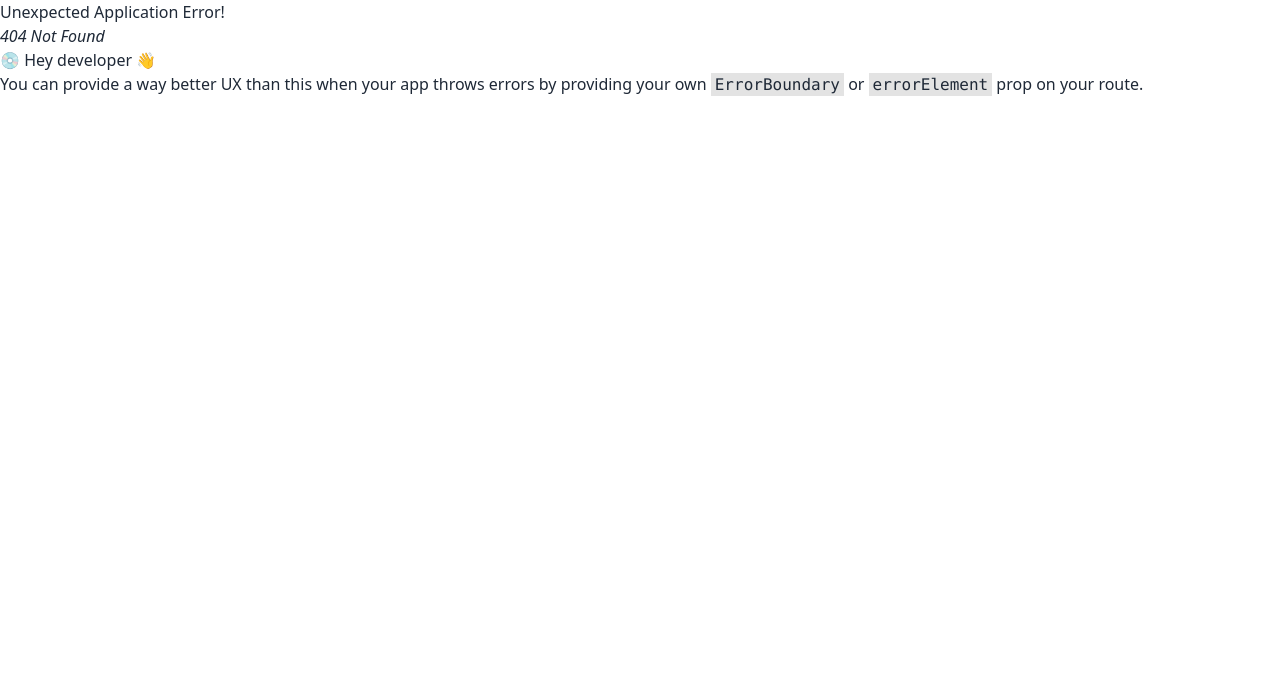
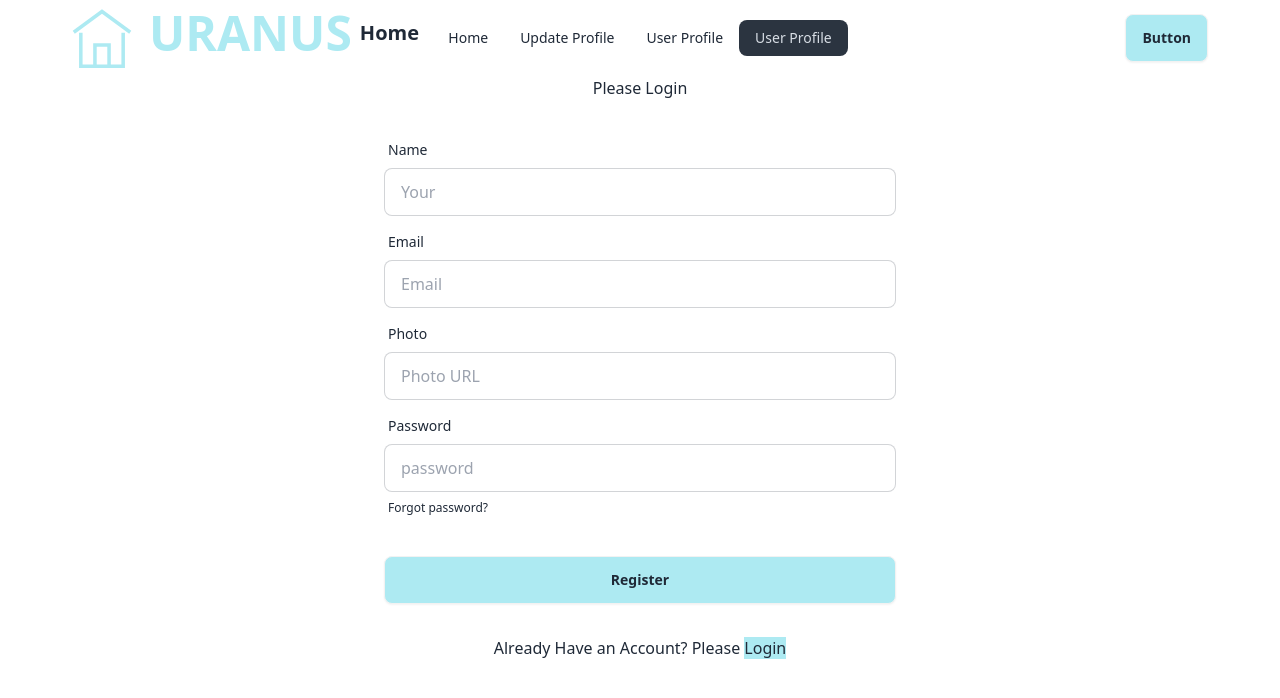
Before and after one commit to Lalonasm/b9a9-real-estate-Lalonasm, a React (Vite) app: page /register in a window 1280 px wide. Before the commit this address had no page. Shown: the top 698 px of the page. Built offline with nearby package versions, Linux system fonts and the light colour scheme; no server answers.

Commit message:
login page added

```diff
--- a/src/Shared/Navbar/Navbar.jsx
+++ b/src/Shared/Navbar/Navbar.jsx
@@ -8,6 +8,7 @@ const Navbar = () => {
             <li className=""><NavLink to="/">Home</NavLink></li>
             <li className=""><NavLink to="/update">Update Profile</NavLink></li>
             <li className=""><NavLink to="/login">User Profile</NavLink></li>
+            <li className=""><NavLink to="/register">User Profile</NavLink></li>
 
         </>
 
--- /dev/null
+++ b/src/firebase/firebase.config.js
@@ -0,0 +1,18 @@
+// Import the functions you need from the SDKs you need
+import { initializeApp } from "firebase/app";
+// TODO: Add SDKs for Firebase products that you want to use
+// https://firebase.google.com/docs/web/setup#available-libraries
+
+// Your web app's Firebase configuration
+const firebaseConfig = {
+    apiKey: "AIzaSyBnKKzAPBotREwmuXtTIZqqf0k-UdOmDD8",
+    authDomain: "b9a9-real-estate-assignment.firebaseapp.com",
+    projectId: "b9a9-real-estate-assignment",
+    storageBucket: "b9a9-real-estate-assignment.appspot.com",
+    messagingSenderId: "319731862974",
+    appId: "1:319731862974:web:f5328d15a3c404dafebdef"
+};
+
+// Initialize Firebase
+const app = initializeApp(firebaseConfig);
+export default app;
--- a/src/main.jsx
+++ b/src/main.jsx
@@ -4,9 +4,12 @@ import ReactDOM from 'react-dom/client'
 import './index.css'
 import { RouterProvider } from 'react-router-dom'
 import router from './routes/Routes.jsx'
+import AuthProvider from './provider/AuthProvider.jsx'
 
 ReactDOM.createRoot(document.getElementById('root')).render(
   <React.StrictMode>
-    <RouterProvider router={router} />
+    <AuthProvider>
+      <RouterProvider router={router} />
+    </AuthProvider>
   </React.StrictMode>,
 )
--- /dev/null
+++ b/src/pages/Login/Login.jsx
@@ -0,0 +1,67 @@
+import { Link, useLocation, useNavigate } from "react-router-dom";
+import Navbar from "../../Shared/Navbar/Navbar";
+import { useContext } from "react";
+import { AuthContext } from "../../provider/AuthProvider";
+
+
+
+
+const Login = () => {
+
+    const { signIn } = useContext(AuthContext);
+    const navigate = useNavigate();
+    const location = useLocation();
+
+
+    const handleLogin = (e) => {
+        e.preventDefault();
+        console.log(e.currentTarget)
+        const form = new FormData(e.currentTarget);
+        console.log(form)
+        const email = form.get('email');
+        const password = form.get('password');
+        console.log(email, password)
+
+
+        signIn(email, password)
+            .then(result => {
+                console.log(result.user)
+                navigate(location?.state ? location.state : '/');
+            })
+            .catch(error => console.error(error))
+
+
+
+
+    }
+    return (
+        <div>
+            <Navbar></Navbar>
+            <div className="text-center">
+                <form onSubmit={handleLogin} className="card-body lg:w-1/2 md:w-3/4 mx-auto">
+                    <div className="form-control">
+                        <label className="label">
+                            <span className="label-text">Email</span>
+                        </label>
+                        <input type="email" placeholder="email" name="email" className="input input-bordered" required />
+                    </div>
+                    <div className="form-control">
+                        <label className="label">
+                            <span className="label-text">Password</span>
+                        </label>
+                        <input type="password" placeholder="password" name="password" className="input input-bordered" required />
+                        {/* <label className="label">
+                            <a href="#" className="label-text-alt link link-hover">Forgot password?</a>
+                        </label> */}
+                    </div>
+                    <div className="form-control mt-6">
+                        <button className="btn  bg-[#ADEAF2]">Login</button>
+                    </div>
+                </form>
+                <p className="mb-10">Do Not Have an Account? Please <Link className="bg-[#ADEAF2]" to={'/register'}>Register</Link> </p>
+            </div>
+        </div>
+    );
+};
+
+export default Login;
--- /dev/null
+++ b/src/pages/Register/Register.jsx
@@ -0,0 +1,74 @@
+import { Link } from "react-router-dom";
+import Navbar from "../../Shared/Navbar/Navbar";
+import { useContext } from "react";
+import { AuthContext } from "../../provider/AuthProvider";
+
+
+
+const Register = () => {
+    const { createUser } = useContext(AuthContext)
+
+
+    const handleRegister = (e) => {
+        e.preventDefault();
+        const form = new FormData(e.currentTarget);
+        const name = form.get('name');
+        const photo = form.get('photo');
+        const email = form.get('email');
+        const password = form.get('password');
+        console.log(name, photo, email, password);
+
+        createUser(email, password)
+            .then(result => {
+                console.log(result.user)
+            })
+            .catch(error => console.error(error))
+
+
+
+    }
+    return (
+
+        <div>
+            <Navbar></Navbar>
+            <div className="text-center">
+                <h2>Please Login</h2>
+                <form onSubmit={handleRegister} className="card-body lg:w-1/2 md:w-3/4 mx-auto">
+                    <div className="form-control">
+                        <label className="label">
+                            <span className="label-text">Name</span>
+                        </label>
+                        <input type="text" placeholder="Your" name="name" className="input input-bordered" required />
+                    </div>
+                    <div className="form-control">
+                        <label className="label">
+                            <span className="label-text">Email</span>
+                        </label>
+                        <input type="email" placeholder="Email" name="email" className="input input-bordered" required />
+                    </div>
+                    <div className="form-control">
+                        <label className="label">
+                            <span className="label-text">Photo</span>
+                        </label>
+                        <input type="text" placeholder="Photo URL" name="photo" className="input input-bordered" required />
+                    </div>
+                    <div className="form-control">
+                        <label className="label">
+                            <span className="label-text">Password</span>
+                        </label>
+                        <input type="password" placeholder="password" name="password" className="input input-bordered" required />
+                        <label className="label">
+                            <a href="#" className="label-text-alt link link-hover">Forgot password?</a>
+                        </label>
+                    </div>
+                    <div className="form-control mt-6">
+                        <button className="btn bg-[#ADEAF2] ">Register</button>
+                    </div>
+                </form>
+                <p className="mb-10">Already Have an Account? Please <Link className="bg-[#ADEAF2]" to={'/login'}>Login</Link></p>
+            </div>
+        </div>
+    );
+};
+
+export default Register;
--- /dev/null
+++ b/src/provider/AuthProvider.jsx
@@ -0,0 +1,51 @@
+import { createUserWithEmailAndPassword, getAuth, onAuthStateChanged, signInWithEmailAndPassword, signOut } from "firebase/auth";
+import { createContext, useEffect, useState } from "react";
+import app from "../firebase/firebase.config";
+
+export const AuthContext = createContext(null);
+const auth = getAuth(app);
+
+
+
+const AuthProvider = ({ children }) => {
+    const [user, setUser] = useState(null);
+    const [loading, setLoading] = useState(true)
+
+    const createUser = (email, password) => {
+        setLoading(true);
+        return createUserWithEmailAndPassword(auth, email, password)
+    }
+
+    const signIn = (email, password) => {
+        setLoading(true);
+        return signInWithEmailAndPassword(auth, email, password)
+    }
+    useEffect(() => {
+        const unsubscribe = onAuthStateChanged(auth, currentUser => {
+            console.log('user in the auth state changed', currentUser);
+            setUser(currentUser);
+            setLoading(false)
+        });
+        return () => unsubscribe()
+    }, [])
+    const logOut = () => {
+        setLoading(true)
+        return signOut(auth);
+    }
+
+    const authInfo = {
+        user,
+        loading,
+        createUser,
+        signIn,
+        logOut
+    }
+
+    return (
+        <AuthContext.Provider value={authInfo}>
+            {children}
+        </AuthContext.Provider>
+    );
+};
+
+export default AuthProvider;
```
Also changed, not shown: src/routes/Routes.jsx (+10 -0 lines).
